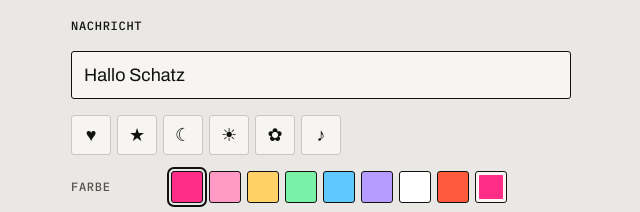
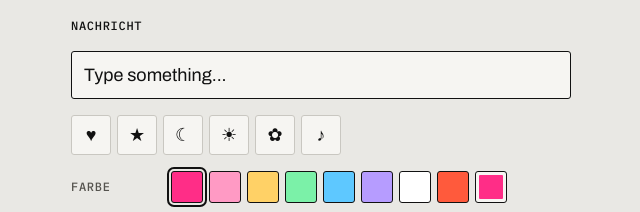
Before and after one commit to Longbeforetimehadaname/digital-hairclip, a website with bundled scripts: page web/index.html in a window 1280 px wide. Shown: the part 588-800 px from the top of the page, 319-959 px from the left. Built offline with nearby package versions, Linux system fonts and the light colour scheme.

Commit message:
Nachrichtenfeld ohne vorgegebenen Grusstext oeffnen
Co-authored-by: Cursor <cursoragent@cursor.com>

```diff
--- a/web/index.html
+++ b/web/index.html
@@ -53,7 +53,7 @@
 
   <section id="panel-text" class="panel" role="tabpanel" aria-labelledby="tab-text">
     <label class="lbl" for="text-input">Nachricht</label>
-    <input id="text-input" type="text" maxlength="40" value="Hallo Schatz" autocomplete="off">
+    <input id="text-input" type="text" maxlength="40" value="Type something..." autocomplete="off">
     <div class="symbols" role="group" aria-label="Zeichen einfügen">
       <button type="button" data-symbol="♥" aria-label="Herz einfügen">♥</button>
       <button type="button" data-symbol="★" aria-label="Stern einfügen">★</button>
```
